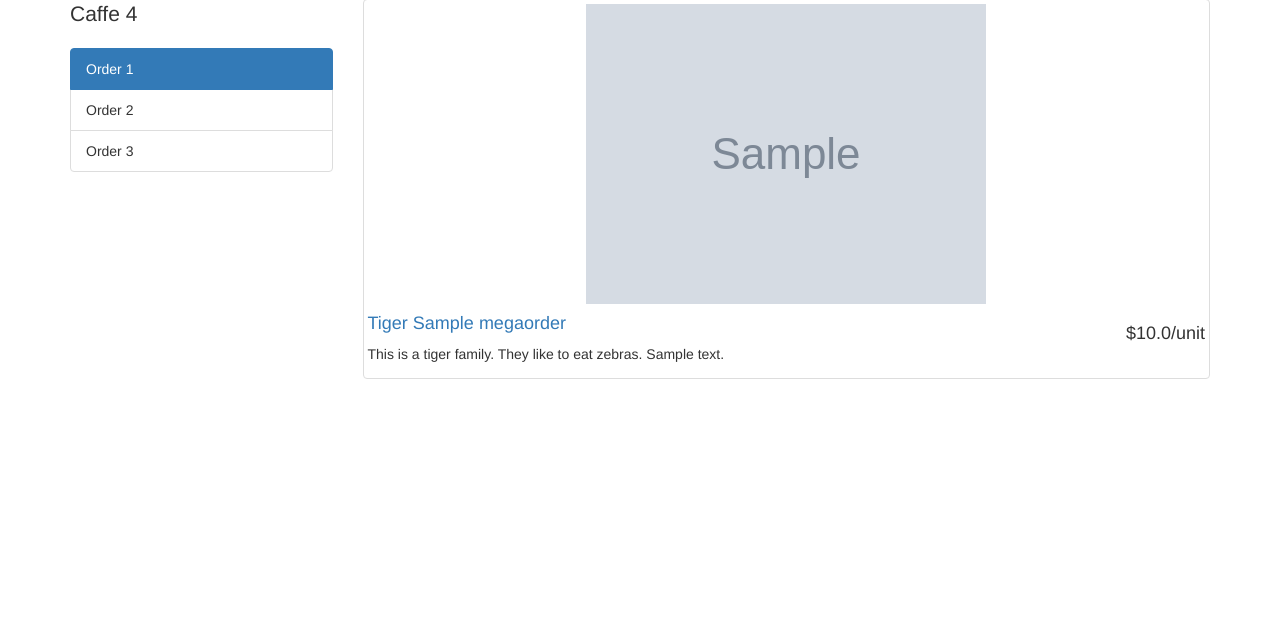
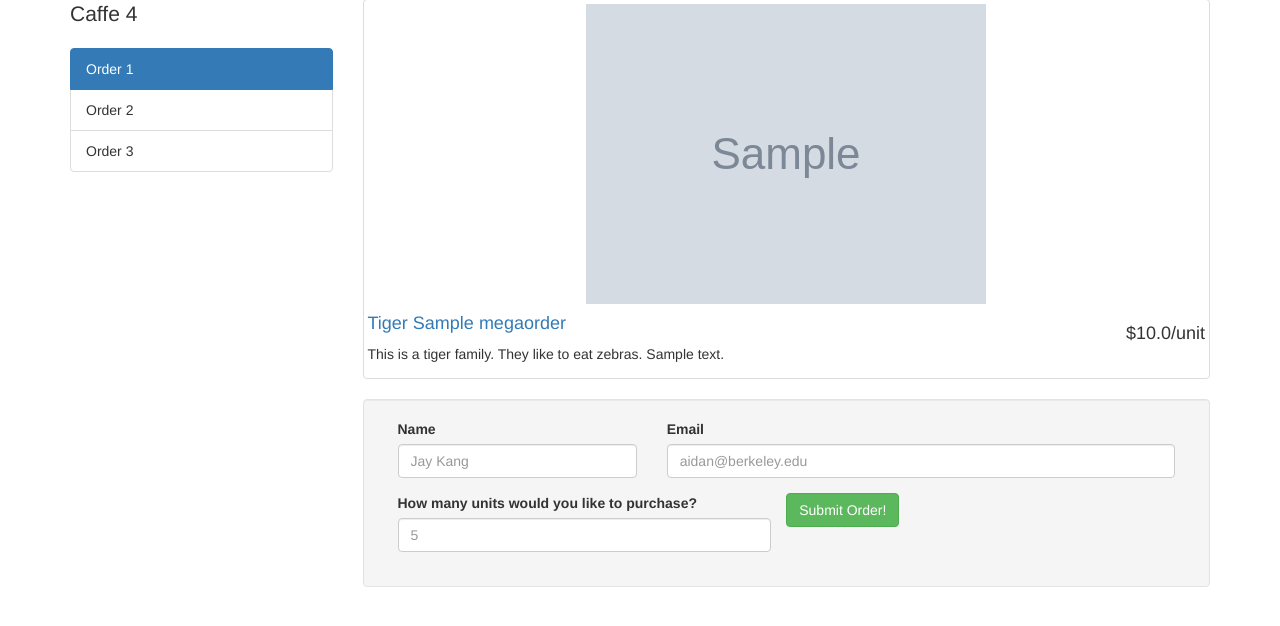
Before and after one commit to aidanjwang/caffe-4, a Django app: a page that uses mysite/app/templates/order-details.html in a window 1280 px wide. Shown: the part 73-699 px from the top of the page. Run offline with Django 3.2, Linux system fonts and the light colour scheme; tables that the repository leaves empty hold one stand-in row (values such as "Sample post"); grey boxes marked "Sample" are stand-in pictures; some libraries are stand-ins or nearby versions.

Commit message:
order details form

```diff
--- a/mysite/app/templates/order-details.html
+++ b/mysite/app/templates/order-details.html
@@ -23,16 +23,35 @@
                     <h4 class="pull-right">${{ mega_order.price }}/unit </h4>
                     <h4><a>Tiger {{ mega_order.name }}</a></h4> <!-- TODO: -->
                     <p>This is a tiger family. They like to eat zebras. {{ mega_order.description }}</p> <!-- TODO: -->
-                    <!-- <p>
-                        <em>Submitted By <%= campground.author.username %></em>
-                    </p>
-                    <% if(currentUser && campground.author.id.equals(currentUser._id)){ %>
-                        <a class="btn btn-warning" href="/campgrounds/<%= campground._id %>/edit">Edit Campground</a>
-                    <% } %> -->
                 </div>
+            </div>
+            <div class="well">
+                <!-- <h3></h3> -->
+                <form action="/order-details" method="POST"> {% csrf_token %}
+                    <div class="form-row">
+                        <div class="form-group col-md-4">
+                            <label for="name">Name</label>
+                            <input class="form-control" type="text" name="name" placeholder="Jay Kang">
+                        </div>
+                        <div class="form-group col-md-8">
+                                <label for="email">Email</label>
+                            <input class="form-control" type="email" name="email" placeholder="aidan@berkeley.edu">
+                        </div>
+                        <div class="form-group col-md-6">
+                            <label for="miniunits">How many units would you like to purchase?</label>
+                            <input class="form-control" type="number" name="miniunits" placeholder="5">
+                        </div>
+                    </div>
+                <div class="row">
+                    <div class="form-group">
+                        <a class="btn btn-success" >Submit Order!</a>
+                    </div>
+                </div>
+                </form>
             </div>
         </div>
     </div>
+
     </body>
 </html>
 {% endblock content %}
```
